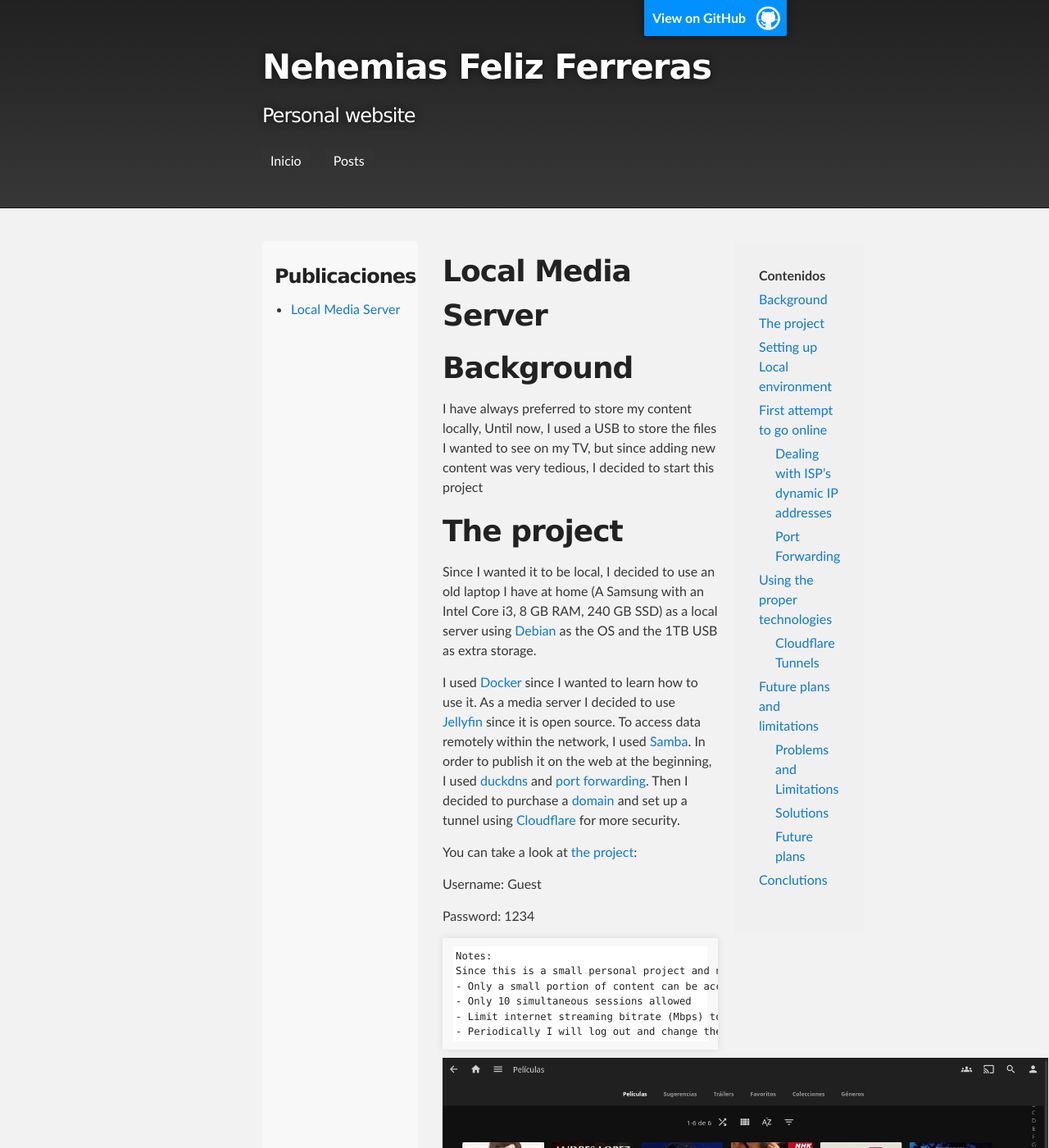
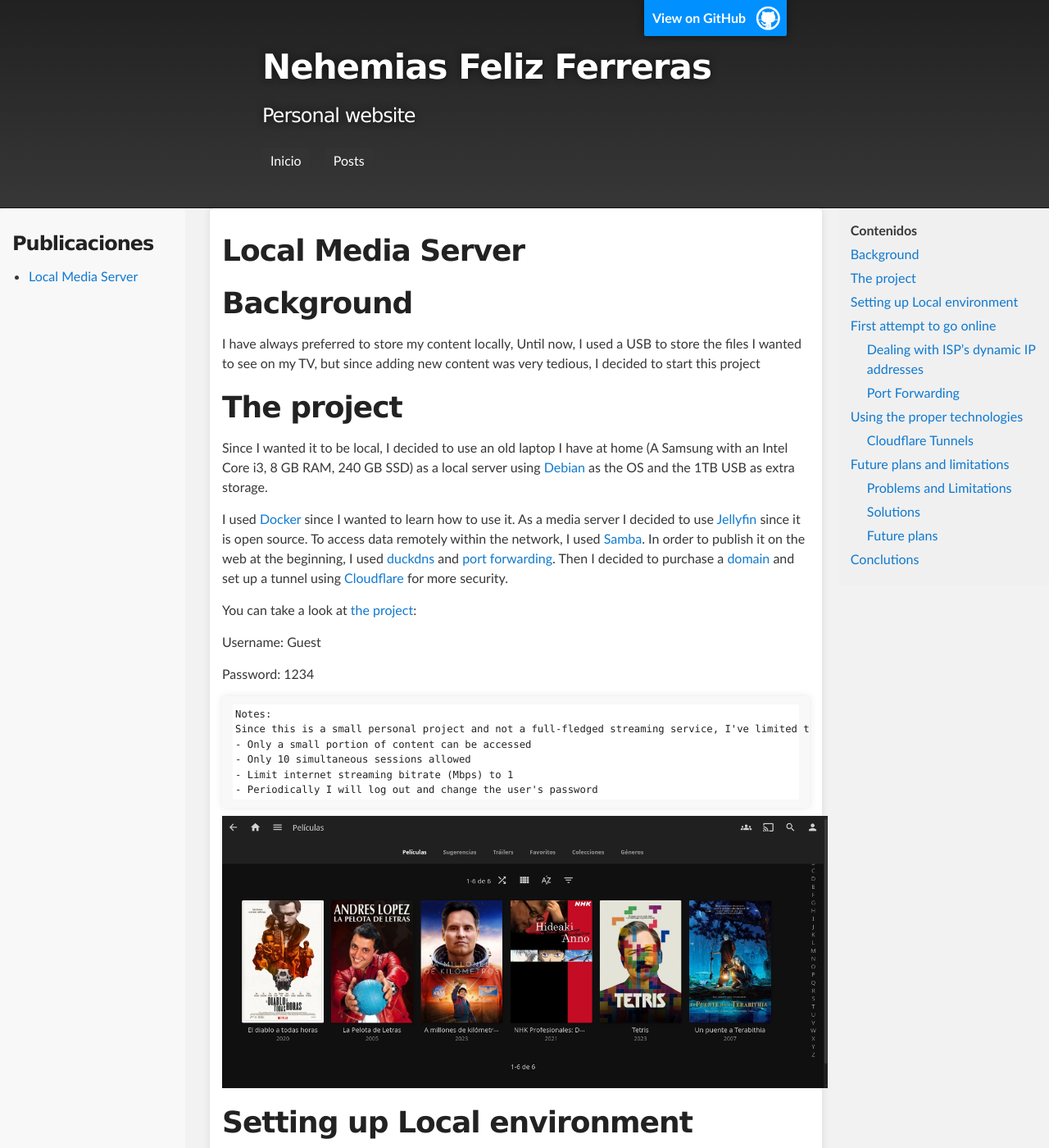
Before and after one commit to juniornff/juniornff.github.io, a Jekyll site: the page built from _posts/2025-02-18-local-media-server.md, in a window 1280 px wide and 1400 px high. Shown: the whole window at 82% size. Built offline with Jekyll 4.4.1, drawn with Linux system fonts in a browser that asks for light colours.

Commit message:
fixing css

```diff
--- a/_sass/jekyll-theme-slate.scss
+++ b/_sass/jekyll-theme-slate.scss
@@ -505,87 +505,22 @@ Small Device Styles
 }
 
 /* POST LAYOUT */
-.post-container {
-  display: flex;
-  gap: 30px;
-}
-
-.post-sidebar {
-  width: 25%;
-  padding: 15px;
-  background: #f8f8f8;
-  border-radius: 5px;
-
-  ul {
-    padding-left: 20px;
-    list-style: disc;
-  }
-
-  li {
-    margin-bottom: 10px;
-  }
-}
-
-.post-content {
-  width: 75%;
-}
-
-.toc-container {
-  background: #f0f0f0;
-  padding: 15px;
-  margin-bottom: 20px;
-  border-radius: 5px;
-
-  .toc {
-    ul {
-      padding-left: 20px;
-      list-style: circle;
-    }
-
-    li {
-      margin: 5px 0;
-    }
-  }
-}
-
-/* POSTS LISTING */
-.posts-list li {
-  margin-bottom: 20px;
-  padding-bottom: 10px;
-  border-bottom: 1px solid #eee;
-
-  small {
-    display: block;
-    color: #777;
-    margin-top: 5px;
-  }
-}
-
-/* RESPONSIVE */
-@media (max-width: 768px) {
-  .post-container {
-    flex-direction: column;
-  }
-
-  .post-sidebar,
-  .post-content {
-    width: 100%;
-  }
-}
-
-/* POST LAYOUT */
-.post-layout .inner {
+#main_content.post-layout {
   max-width: 100% !important;
-  padding: 20px;
+  padding: 0;
+  margin: 0;
 }
 
 .post-container {
   display: flex;
   gap: 30px;
+  width: 100%;
+  max-width: 1400px;
+  margin: 0 auto;
 }
 
 .posts-sidebar {
-  width: 25%;
+  width: 20%;
   padding: 15px;
   background: #f8f8f8;
   border-radius: 5px;
@@ -601,13 +536,17 @@ Small Device Styles
 }
 
 .post-content-container {
-  width: 75%;
+  width: 80%;
   display: flex;
   gap: 20px;
 }
 
 .post-content {
   width: 70%;
+  padding: 15px;
+  background: white;
+  border-radius: 5px;
+  box-shadow: 0 0 10px rgba(0,0,0,0.1);
 }
 
 .toc-sidebar {
@@ -631,10 +570,47 @@ Small Device Styles
   }
 }
 
+/* TOC ITEMS */
+.toc-item {
+  margin: 5px 0;
+
+  &[data-level="2"] { padding-left: 0; }
+  &[data-level="3"] { padding-left: 20px; }
+  &[data-level="4"] { padding-left: 40px; }
+  &[data-level="5"] { padding-left: 60px; }
+  &[data-level="6"] { padding-left: 80px; }
+}
+
+/* POSTS LISTING */
+.posts-listing {
+  .post-item {
+    margin-bottom: 25px;
+    padding-bottom: 15px;
+    border-bottom: 1px solid #ddd;
+
+    h3 {
+      margin-bottom: 5px;
+    }
+
+    small {
+      color: #777;
+      font-size: 0.9em;
+    }
+  }
+}
+
 /* RESPONSIVE */
+@media (max-width: 1200px) {
+  .post-container {
+    max-width: 100%;
+    padding: 0 20px;
+  }
+}
+
 @media (max-width: 992px) {
   .post-container {
     flex-direction: column;
+    gap: 20px;
   }
 
   .posts-sidebar,
@@ -655,32 +631,3 @@ Small Device Styles
     position: static;
   }
 }
-
-/* POSTS LISTING */
-.posts-listing {
-  .post-item {
-    margin-bottom: 25px;
-    padding-bottom: 15px;
-    border-bottom: 1px solid #ddd;
-
-    h3 {
-      margin-bottom: 5px;
-    }
-
-    small {
-      color: #777;
-      font-size: 0.9em;
-    }
-  }
-}
-
-/* TOC ITEMS */
-.toc-item {
-  margin: 5px 0;
-
-  &[data-level="2"] { padding-left: 0; }
-  &[data-level="3"] { padding-left: 20px; }
-  &[data-level="4"] { padding-left: 40px; }
-  &[data-level="5"] { padding-left: 60px; }
-  &[data-level="6"] { padding-left: 80px; }
-}
```
